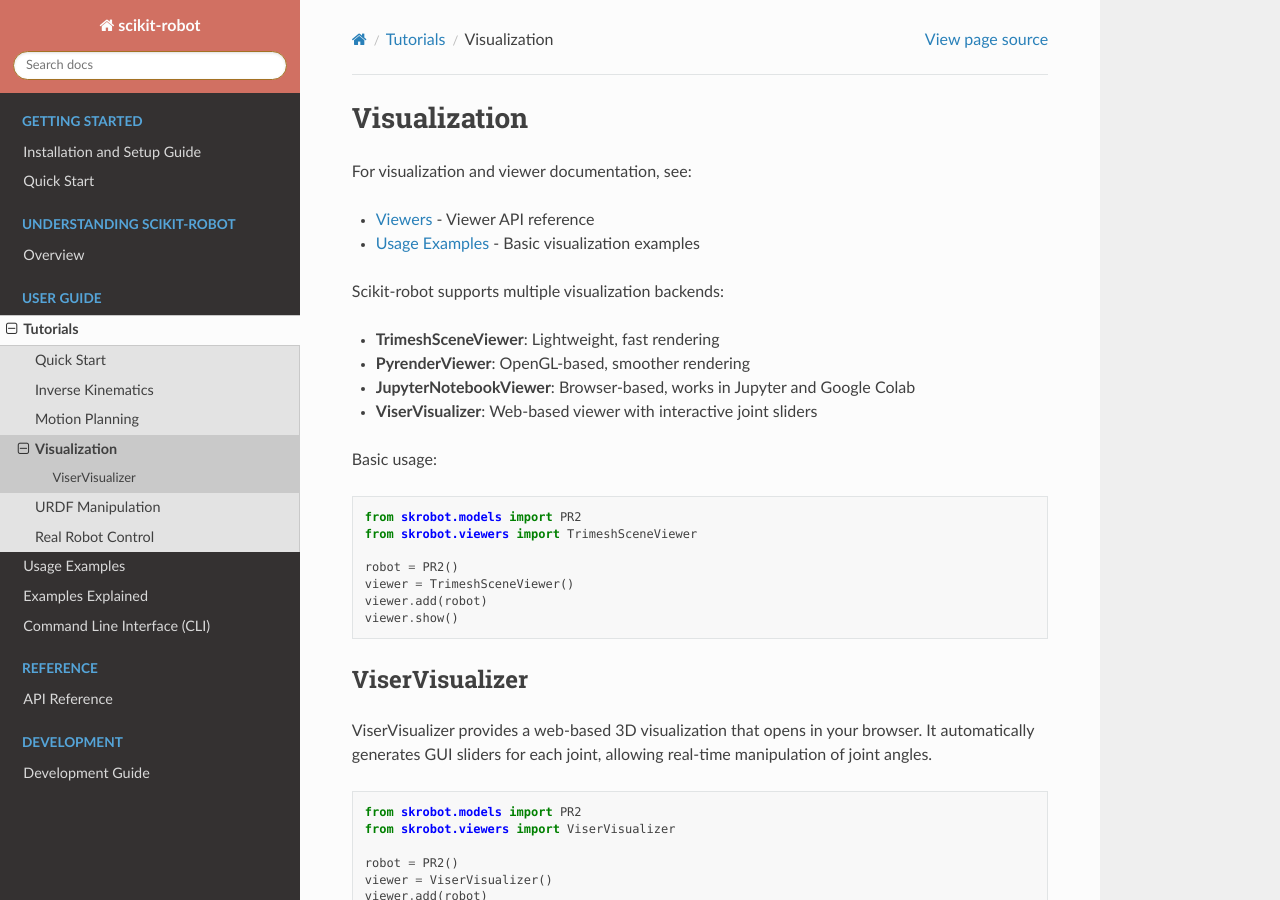
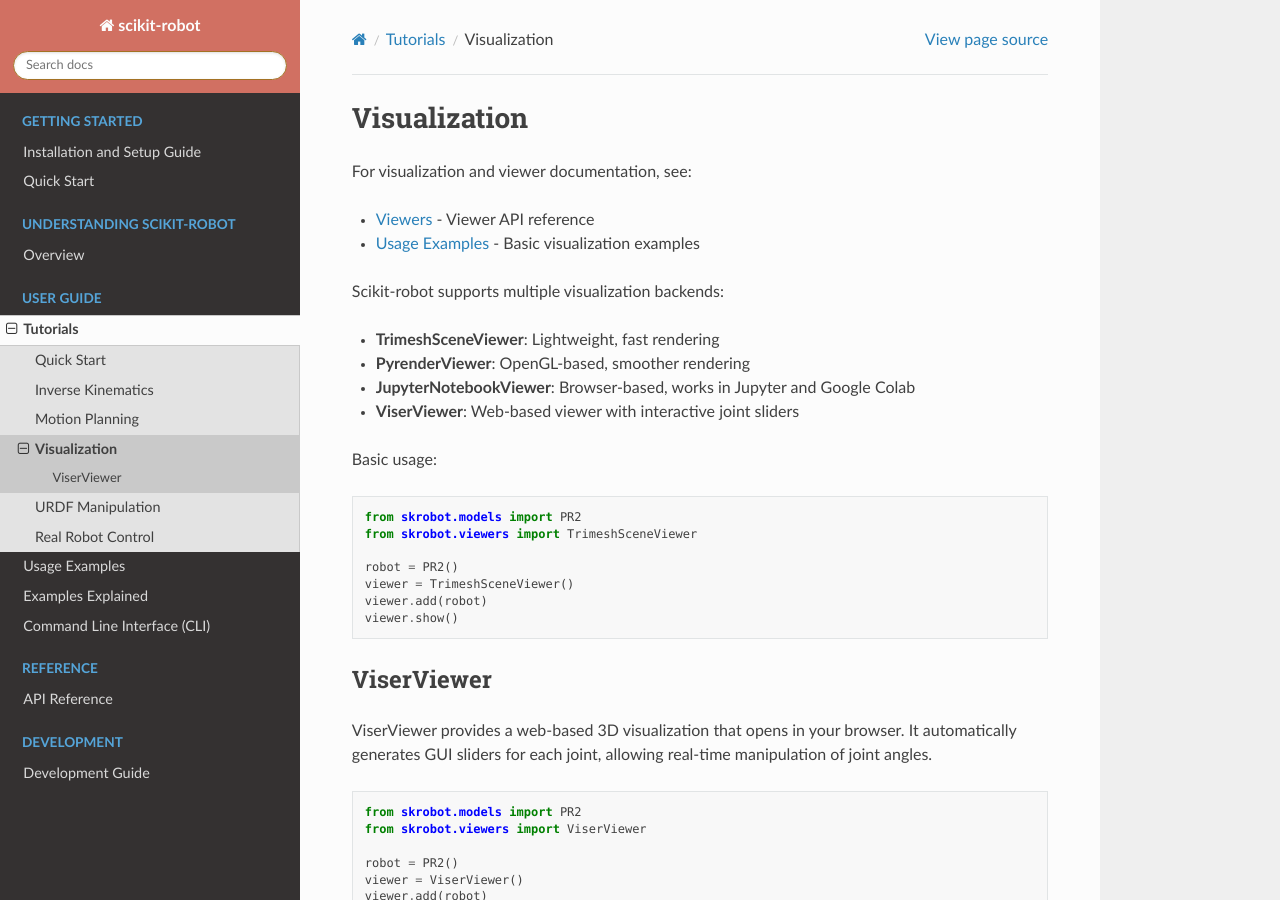
Before and after one commit to iory/scikit-robot, a Sphinx documentation site: the page built from docs/source/tutorials/visualization.rst, in a window 1280 px wide and 900 px high. Built offline with Sphinx 7.4.7 and the Read the Docs theme 3.1.0, drawn with Linux system fonts in a browser that asks for light colours.

Commit message:
Merge pull request #667 from iory/viser
Rename ViserVisualizer to ViserViewer for consistency

```diff
--- a/docs/source/examples_guide/reachability_map.rst
+++ b/docs/source/examples_guide/reachability_map.rst
@@ -204,8 +204,8 @@ Get Point Cloud for Visualization
         max_points=50000
     )
 
-Using with ViserVisualizer
---------------------------
+Using with ViserViewer
+----------------------
 
 .. code-block:: python
 
@@ -216,7 +216,7 @@ Using with ViserVisualizer
     positions, colors = rmap.get_point_cloud(color_by='reachability_index')
 
     # Create viewer
-    viewer = skrobot.viewers.ViserVisualizer()
+    viewer = skrobot.viewers.ViserViewer()
     viewer.add(robot)
 
     # Create sphere mesh for visualization
--- a/docs/source/tutorials/visualization.rst
+++ b/docs/source/tutorials/visualization.rst
@@ -12,7 +12,7 @@ Scikit-robot supports multiple visualization backends:
 - **TrimeshSceneViewer**: Lightweight, fast rendering
 - **PyrenderViewer**: OpenGL-based, smoother rendering
 - **JupyterNotebookViewer**: Browser-based, works in Jupyter and Google Colab
-- **ViserVisualizer**: Web-based viewer with interactive joint sliders
+- **ViserViewer**: Web-based viewer with interactive joint sliders
 
 Basic usage:
 
@@ -26,19 +26,19 @@ Basic usage:
    viewer.add(robot)
    viewer.show()
 
-ViserVisualizer
----------------
+ViserViewer
+-----------
 
-ViserVisualizer provides a web-based 3D visualization that opens in your browser.
+ViserViewer provides a web-based 3D visualization that opens in your browser.
 It automatically generates GUI sliders for each joint, allowing real-time manipulation of joint angles.
 
 .. code-block:: python
 
    from skrobot.models import PR2
-   from skrobot.viewers import ViserVisualizer
+   from skrobot.viewers import ViserViewer
 
    robot = PR2()
-   viewer = ViserVisualizer()
+   viewer = ViserViewer()
    viewer.add(robot)
    viewer.show()  # Opens browser automatically
 
@@ -51,7 +51,7 @@ It automatically generates GUI sliders for each joint, allowing real-time manipu
 .. image:: ../../image/viser-viewer.jpg
    :width: 600px
    :align: center
-   :alt: ViserVisualizer with joint angle sliders
+   :alt: ViserViewer with joint angle sliders
 
 Features:
 
```
Also changed, not shown: docs/source/reference/viewers.rst (+5 -5 lines), 4 other files.
